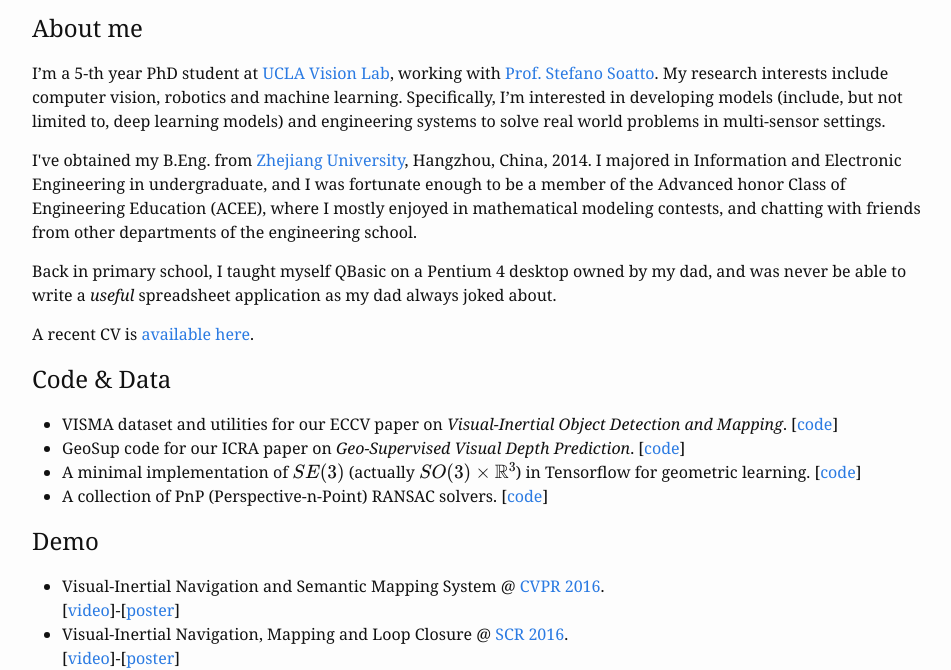
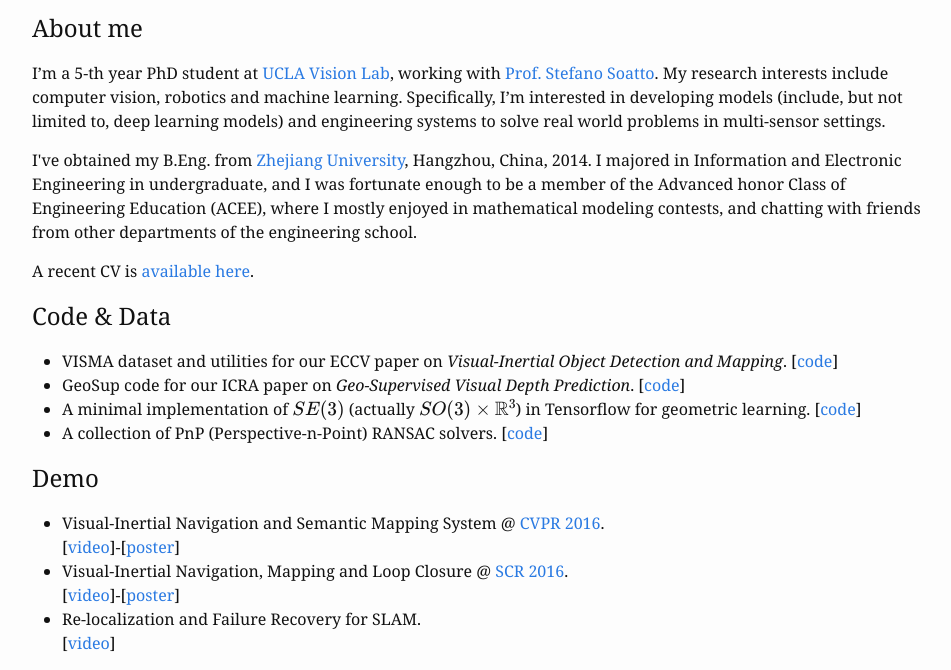
Before and after one commit to feixh/feixh.github.com, a Jekyll site: the page built from index.md, in a window 1280 px wide and 1400 px high, scrolled down 353 px. Shown: the top 670 px of the window, without its empty margins (158-1109 px from the left). Built offline with Jekyll 4.4.1, drawn with Linux system fonts in a browser that asks for light colours; formulas are drawn with MathJax 3; some of the changed text lies outside the part shown; grey boxes are pictures that could not be loaded.

```diff
--- a/index.md
+++ b/index.md
@@ -3,21 +3,17 @@ layout: default
 ---
 <script type="text/javascript" src="https://cdn.mathjax.org/mathjax/latest/MathJax.js?config=TeX-AMS-MML_HTMLorMML"></script>
 
-<!-- <center> -->
 <img src="images/profile_small.jpg" alt="Smiley face" >
-<!-- </center> -->
 
 ## About me
 I'm a 5-th year PhD student at [UCLA Vision Lab][about_visionlab], working with [Prof. Stefano Soatto][about_ss].
 My research interests include computer vision, robotics and machine learning. Specifically, I'm interested in developing models (include, but not limited to, deep learning models) and engineering systems to solve real world problems in multi-sensor settings.
 
-<!-- Our paper on "Geo-Supervised Visual Depth Prediction" leveraging inertials in visual reconstruction was nominated for the **ICRA best paper award in robot vision**. Fingers crossed ;-) -->
-
 I\'ve obtained my B.Eng. from [Zhejiang University][about_zju], Hangzhou, China, 2014. I majored in Information and Electronic Engineering in undergraduate, and I was fortunate enough to be a member of the Advanced honor Class of Engineering Education (ACEE), where I mostly enjoyed in mathematical modeling contests, and chatting with friends from other departments of the engineering school.
 
+{% comment %}
 Back in primary school, I taught myself QBasic on a Pentium 4 desktop owned by my dad, and was never be able to write a *useful* spreadsheet application as my dad always joked about.
-
-<!-- In my spare time, if I'm not writing code, I love watching movies (horror ones), reading books, and maybe a little bit gaming. -->
+{% endcomment %}
 
 A recent CV is [available here][resume].
 
@@ -90,7 +86,6 @@ A recent CV is [available here][resume].
 [cvpr16_demo_poster]: https://www.dropbox.com/s/2c33vatb2lnoz0z/cvpr16_demo_poster.pdf?dl=0
 
 <!-- CVPR17 -->
-<!-- [cvpr17_paper]: https://www.dropbox.com/s/g0ro1rddqnbsubt/cvpr17_paper.pdf?dl=0 -->
 [cvpr17_paper]: http://openaccess.thecvf.com/content_cvpr_2017/papers/Dong_Visual-Inertial-Semantic_Scene_Representation_CVPR_2017_paper.pdf
 [cvpr17_poster]: https://www.dropbox.com/s/0phis714b5pnagk/cvpr17_poster.pdf?dl=0
 [cvpr17_video]: https://youtu.be/tbxQUXdiXKo
```
Also changed, not shown: other parts of index.md (+1 -1 lines), posts.md (+3 -5 lines).
